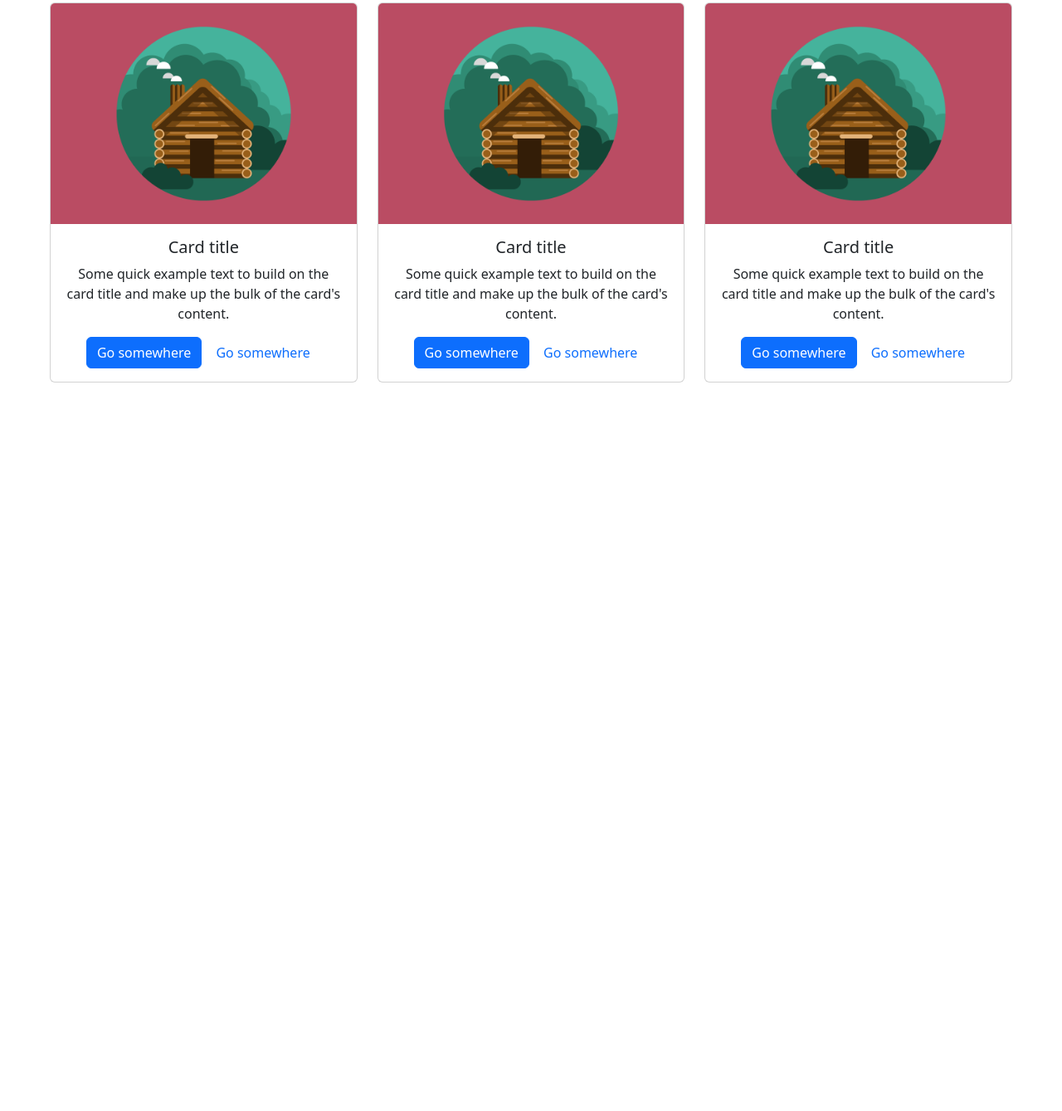
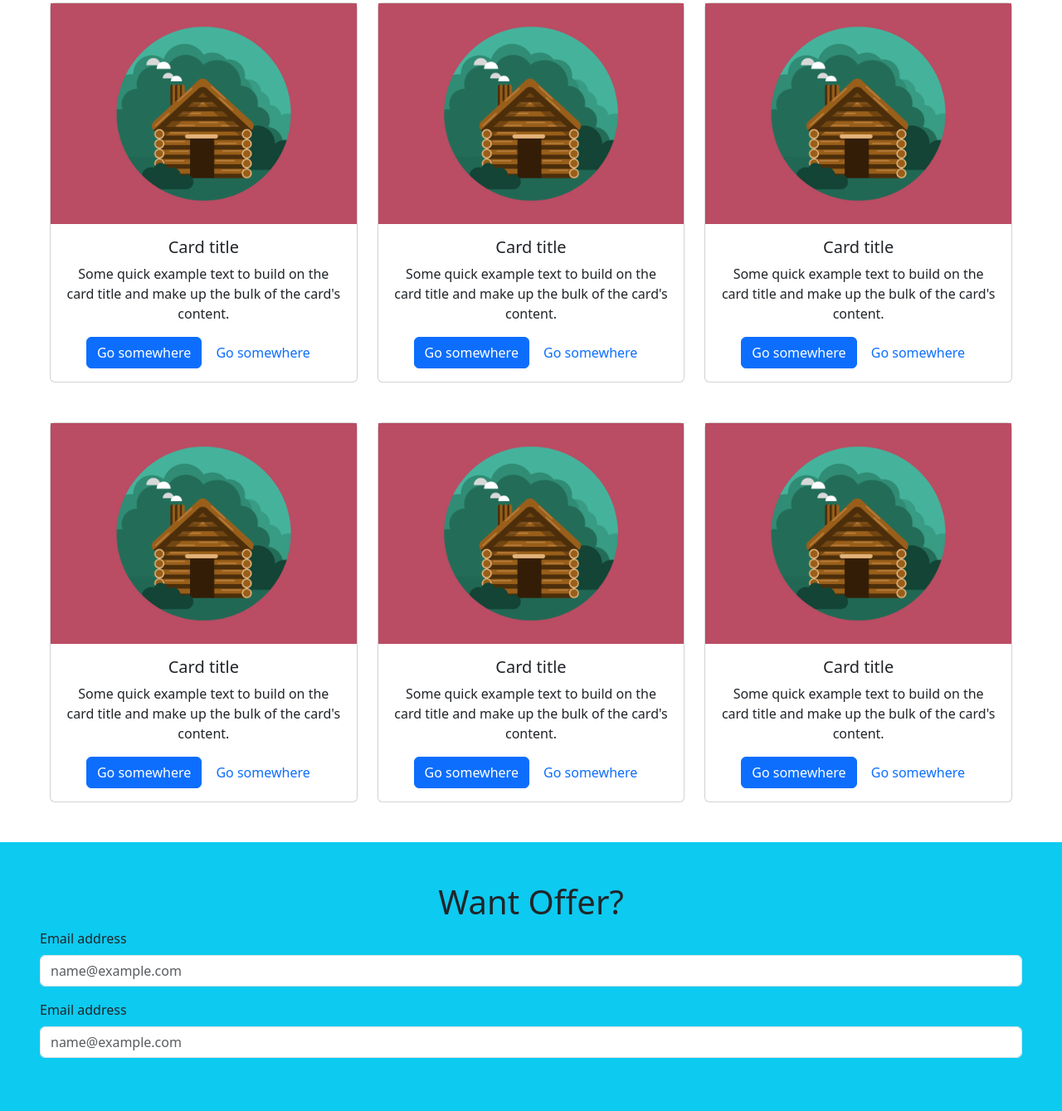
Before and after one commit to Gabriele31201/bootstrap-html-freelancer, a plain HTML site: page index.html in a window 1280 px wide. Shown: the part 555-1894 px from the top of the page at 83% size. Before the commit the page ends 1016 px from the top, so only its background shows below. Drawn offline with nearby package versions, Linux system fonts and the light colour scheme.

Commit message:
add form

```diff
--- a/index.html
+++ b/index.html
@@ -33,11 +33,11 @@
         </div>
 
 
-        <div class="row mt-5 mx-5  text-center">
+        <div class="row mt-5 mx-5  justify-content-center">
             <div class="col-4">
               <div class="text-center ">
                 <div class="card ">
-                    <img src="./img/portfolio/cabin.png" class="card-img-top" alt="cabin">
+                    <img src="./img/portfolio/cabin.png" class="img-fluid" alt="cabin">
                     <div class="card-body">
                       <h5 class="card-title">Card title</h5>
                       <p class="card-text">Some quick example text to build on the card title and make up the bulk of the card's content.</p>
@@ -55,7 +55,7 @@
             <div class="col-4">
                 <div class="text-center">
                     <div class="card" >
-                        <img src="./img/portfolio/cabin.png" class="card-img-top" alt="cabin">
+                        <img src="./img/portfolio/cabin.png" class="img-fluid" alt="cabin">
                         <div class="card-body">
                           <h5 class="card-title">Card title</h5>
                           <p class="card-text">Some quick example text to build on the card title and make up the bulk of the card's content.</p>
@@ -75,7 +75,67 @@
             <div class="col-4">
                 <div class="text-center">
                     <div class="card " >
-                        <img src="./img/portfolio/cabin.png" class="card-img-top" alt="cabin">
+                        <img src="./img/portfolio/cabin.png" class="img-fluid" alt="cabin">
+                        <div class="card-body">
+                          <h5 class="card-title">Card title</h5>
+                          <p class="card-text">Some quick example text to build on the card title and make up the bulk of the card's content.</p>
+                          <a href="#" class="btn btn-primary">Go somewhere</a>
+                          <a href="#" class="btn btn-white text-primary">Go somewhere</a>
+                        </div>
+                      </div>
+                  </div>
+
+            </div>
+
+        </div>
+
+
+
+
+
+        <div class="row mt-5 mx-5 mb-5 justify-content-center">
+            <div class="col-4">
+              <div class="text-center ">
+                <div class="card ">
+                    <img src="./img/portfolio/cabin.png" class="img-fluid" alt="cabin">
+                    <div class="card-body">
+                      <h5 class="card-title">Card title</h5>
+                      <p class="card-text">Some quick example text to build on the card title and make up the bulk of the card's content.</p>
+                      <a href="#" class="btn btn-primary">Go somewhere</a>
+                      <a href="#" class="btn btn-white text-primary">Go somewhere</a>
+                    </div>
+                  </div>
+              </div>
+            </div>
+
+
+
+
+
+            <div class="col-4">
+                <div class="text-center">
+                    <div class="card" >
+                        <img src="./img/portfolio/cabin.png" class="img-fluid" alt="cabin">
+                        <div class="card-body">
+                          <h5 class="card-title">Card title</h5>
+                          <p class="card-text">Some quick example text to build on the card title and make up the bulk of the card's content.</p>
+                          <a href="#" class="btn btn-primary">Go somewhere</a>
+                          <a href="#" class="btn btn-white text-primary">Go somewhere</a>
+                        </div>
+                      </div>
+                  </div>
+
+            </div>
+
+
+
+
+
+
+            <div class="col-4">
+                <div class="text-center">
+                    <div class="card " >
+                        <img src="./img/portfolio/cabin.png" class="img-fluid" alt="cabin">
                         <div class="card-body">
                           <h5 class="card-title">Card title</h5>
                           <p class="card-text">Some quick example text to build on the card title and make up the bulk of the card's content.</p>
@@ -94,20 +154,27 @@
 
 
 
-        <div class="row">
-            <div class="col">
+     </div>
 
-            </div>
+    <div class=" bg-info p-5">
+     <h1 class="text-center">Want Offer?</h1>
 
-            <div class="col">
 
-            </div>
+     <div class="mb-3 ">
+        <label for="exampleFormControlInput1" class="form-label text-right">Email address</label>
+        <input type="email" class="form-control" id="exampleFormControlInput1" placeholder="name@example.com">
+      </div>
+      <div class="mb-3 ">
+        <label for="exampleFormControlInput1" class="form-label text-right">Email address</label>
+        <input type="email" class="form-control" id="exampleFormControlInput1" placeholder="name@example.com">
+      </div>
 
-            <div class="col">
+    </div>
 
-            </div>
 
-        </div>
+
+
+     </main>
 
 
 
@@ -137,7 +204,6 @@
 
 
 
-    </div>
 
 
 
@@ -146,13 +212,6 @@
 
 
 
-
-
-
-
-
-
-    </main>
 
 
 
```
